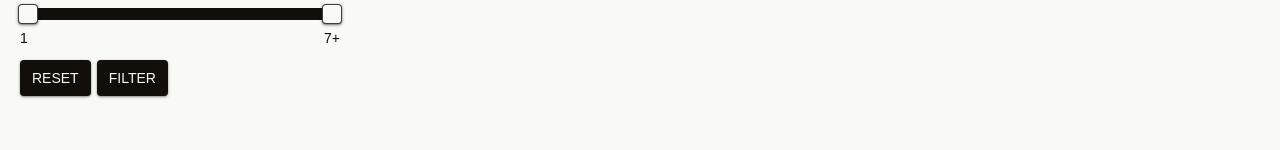
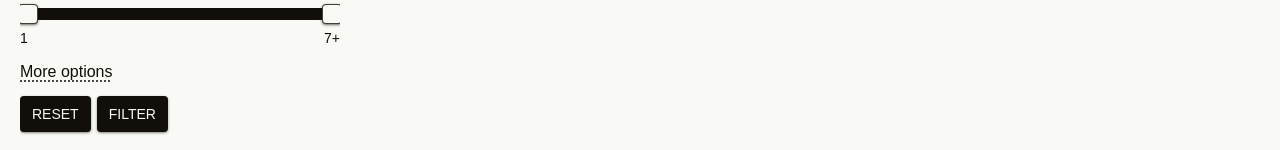
Before and after one commit to CapZillator/montenegro, a Next.js app: page /en in a window 1280 px wide. Shown: the part 556-706 px from the top of the page. Built offline with nearby package versions, Linux system fonts and the light colour scheme; no server answers; the database is empty.

Commit message:
Additional filters added to the main page.

```diff
--- a/messages/en.json
+++ b/messages/en.json
@@ -24,7 +24,10 @@
     "upload": "Upload",
     "login": "Log in",
     "logout": "Log out",
-    "filters": "Filters"
+    "filters": "Filters",
+    "showMoreParams": "More options",
+    "showLessParams": "Less options",
+    "hide": "Hide"
   },
   "states": {
     "saved": "Saved",
@@ -73,7 +76,7 @@
       "floor": "Floor",
       "buildingYear": "Building year",
       "furnished": "Furnished",
-      "balcony": "Balcony?",
+      "balcony": "Balcony",
       "parking": "Parking",
       "heating": "Heating",
       "address": "Address",
--- a/messages/ru.json
+++ b/messages/ru.json
@@ -24,7 +24,10 @@
     "upload": "Загрузить",
     "login": "Войти",
     "logout": "Выйти",
-    "filters": "Фильтры"
+    "filters": "Фильтры",
+    "showMoreParams": "Больше параметров",
+    "showLessParams": "Меньше параметров",
+    "hide": "Скрыть"
   },
   "states": {
     "saved": "Сохранено",
--- a/src/app/[locale]/components/filters-form/FiltersForm.tsx
+++ b/src/app/[locale]/components/filters-form/FiltersForm.tsx
@@ -6,19 +6,24 @@ import { useRouter } from "next/navigation";
 import classNames from "classnames";
 
 import { ControlledRangeSlider } from "@/components/common//controlled-inputs/controlled-range-slider/ControlledRangeSlider";
+import { Accordion } from "@/components/common/accordion/Accordion";
 import { Button } from "@/components/common/button/Button";
 import { ControlledDropdown } from "@/components/common/controlled-inputs/controlled-dropdown/ControlledDropdown";
+import { ControlledSwitcher } from "@/components/common/controlled-inputs/controlled-switcher/ControlledSwitcher";
 import { MoneyInput } from "@/components/common/controlled-inputs/money-input/MoneyInput";
 import { NumericInput } from "@/components/common/controlled-inputs/numeric-input/NumericInput";
 import { Close } from "@/components/common/icons/actions/Close";
 import { Filter } from "@/components/common/icons/actions/Filter";
+import { AirConditioner } from "@/components/common/icons/realty/AirConditioner";
 import { Area } from "@/components/common/icons/realty/Area";
+import { Armchair } from "@/components/common/icons/realty/Armchair";
 import { Bath } from "@/components/common/icons/realty/Bath";
 import { Bed } from "@/components/common/icons/realty/Bed";
 import { City } from "@/components/common/icons/realty/City";
 import { Deal } from "@/components/common/icons/realty/Deal";
 import { Door } from "@/components/common/icons/realty/Door";
 import { Location } from "@/components/common/icons/realty/Location";
+import { Parking } from "@/components/common/icons/realty/Parking";
 import { Price } from "@/components/common/icons/realty/Price";
 import { LOCALIZED_CITIES } from "@/constants/location";
 import { ListingType, ResidentialPremisesType } from "@/enums/listing";
@@ -27,16 +32,19 @@ import { useTranslation } from "@/hooks/use-translation/useTranslation";
 import { useWindowSize } from "@/hooks/use-window-size/useWindowSize";
 import { ResidentialPremisesFilters } from "@/types/filters";
 
-import { DEFAULT_VALUES } from "./constants";
+import { DEFAULT_FILTERS_BAR_STATE, DEFAULT_VALUES } from "./constants";
 
 export function FiltersForm() {
+  const [filtersBarState, setFiltersBarState] = useState(
+    DEFAULT_FILTERS_BAR_STATE
+  );
   const router = useRouter();
   const { t } = useTranslation();
   const { control, reset, handleSubmit } = useForm<ResidentialPremisesFilters>({
     defaultValues: DEFAULT_VALUES,
   });
   const { isDesktop, isLargeDesktop } = useWindowSize();
-  const [isOpen, setIsOpen] = useState(false);
+  // const [isOpen, setIsOpen] = useState(false);
   const currentLocale = useLocale();
 
   const onSubmit = (data: any) => {
@@ -51,7 +59,8 @@ export function FiltersForm() {
     });
 
     if (!isDesktop && !isLargeDesktop) {
-      setIsOpen(false);
+      // setIsOpen(false);
+      setFiltersBarState({ ...filtersBarState, isMainOpen: false });
     }
     router.push(`?${params.toString()}`);
   };
@@ -77,7 +86,12 @@ export function FiltersForm() {
   return (
     <>
       <button
-        onClick={() => setIsOpen(!isOpen)}
+        onClick={() =>
+          setFiltersBarState({
+            ...filtersBarState,
+            isMainOpen: !filtersBarState.isMainOpen,
+          })
+        }
         className={classNames(
           "mt-2 mb-3 px-2 py-1 flex items-center gap-1.5 border-solid border-1 border-divider rounded-sm text-sm shadow-md uppercase",
           "lg:hidden"
@@ -88,10 +102,10 @@ export function FiltersForm() {
       </button>
       <form
         className={classNames(
-          "fixed flex flex-col bg-primary left-0 top-12 bottom-0 right-0 px-3 py-5 z-10 -translate-x-full duration-300",
+          "fixed flex flex-col bg-primary left-0 top-12 bottom-0 right-0 px-3 py-5 z-10 -translate-x-full duration-300 overflow-y-auto max-w-full",
           "lg:w-60 lg:translate-x-0 lg:right-auto lg:left-auto lg:px-0 lg:top-15",
           "xl:w-80",
-          { "translate-x-0": isOpen }
+          { "translate-x-0": filtersBarState.isMainOpen }
         )}
         onSubmit={handleSubmit(onSubmit)}
       >
@@ -104,7 +118,9 @@ export function FiltersForm() {
           <h4 className="text-lg font-semibold">{t("filters.label")}</h4>
           <button
             type="button"
-            onClick={() => setIsOpen(false)}
+            onClick={() =>
+              setFiltersBarState({ ...filtersBarState, isMainOpen: false })
+            }
             className={classNames("cursor-pointer")}
           >
             <Close className="w-6 h-6 fill-primary-content duration-300 hover:fill-secondary-content" />
@@ -185,7 +201,7 @@ export function FiltersForm() {
           </div>
         </div>
 
-        <div className="max-w-100 space-y-1">
+        <div className="max-w-100 space-y-1 mb-3">
           <ControlledRangeSlider
             nameFrom="roomsFrom"
             nameTo="roomsTo"
@@ -212,6 +228,46 @@ export function FiltersForm() {
           />
         </div>
 
+        <div className="w-full">
+          <Accordion
+            title={
+              filtersBarState.isAdditionalOpen
+                ? t("actions.showLessParams")
+                : t("actions.showMoreParams")
+            }
+            isOpen={filtersBarState.isAdditionalOpen}
+            onOpenChange={() =>
+              setFiltersBarState({
+                ...filtersBarState,
+                isAdditionalOpen: !filtersBarState.isAdditionalOpen,
+              })
+            }
+          >
+            <div className={classNames("grid grid-cols-2 gap-x-3 gap-y-2")}>
+              <ControlledSwitcher
+                control={control}
+                name="furnished"
+                label={t("listings.properties.furnished")}
+                icon={<Armchair className="w-5 h-5 fill-primary-content" />}
+              />
+              <ControlledSwitcher
+                control={control}
+                name="parking"
+                label={t("listings.properties.parking")}
+                icon={<Parking className="w-5 h-5 fill-primary-content" />}
+              />
+              <ControlledSwitcher
+                control={control}
+                name="airConditioner"
+                label={t("listings.properties.ac")}
+                icon={
+                  <AirConditioner className="w-5 h-5 fill-primary-content" />
+                }
+              />
+            </div>
+          </Accordion>
+        </div>
+
         <div className="mt-3 flex gap-1.5 items-center">
           <Button type="button" onClick={onReset}>
             Reset
--- a/src/app/[locale]/components/filters-form/constants.ts
+++ b/src/app/[locale]/components/filters-form/constants.ts
@@ -12,4 +12,12 @@ export const DEFAULT_VALUES = {
   bedroomsTo: null,
   bathroomsFrom: null,
   bathroomsTo: null,
+  furnished: null,
+  parking: null,
+  airConditioner: null,
 };
+
+export const DEFAULT_FILTERS_BAR_STATE = {
+  isMainOpen: false,
+  isAdditionalOpen: false,
+};
--- /dev/null
+++ b/src/components/common/accordion/Accordion.tsx
@@ -0,0 +1,50 @@
+"use client";
+
+import classNames from "classnames";
+import { AnimatePresence, motion } from "framer-motion";
+
+type Props = {
+  title: string;
+  children: React.ReactNode;
+  isOpen: boolean;
+  onOpenChange: (isOpen: boolean) => void;
+};
+
+export const Accordion = ({ title, children, isOpen, onOpenChange }: Props) => {
+  return (
+    <div className="overflow-hidden">
+      <button
+        type="button"
+        onClick={() => onOpenChange(!isOpen)}
+        className="w-full text-left transition cursor-pointer"
+      >
+        <span
+          className={classNames(
+            "underline decoration-dotted underline-offset-4"
+          )}
+        >
+          {title}
+        </span>
+      </button>
+
+      <AnimatePresence initial={false}>
+        {isOpen && (
+          <motion.div
+            key="content"
+            initial="collapsed"
+            animate="open"
+            exit="collapsed"
+            variants={{
+              open: { height: "auto", opacity: 1 },
+              collapsed: { height: 0, opacity: 0 },
+            }}
+            transition={{ duration: 0.3, ease: "easeInOut" }}
+            className="mt-2 overflow-hidden"
+          >
+            <div>{children}</div>
+          </motion.div>
+        )}
+      </AnimatePresence>
+    </div>
+  );
+};
--- a/src/components/common/switcher/Switcher.tsx
+++ b/src/components/common/switcher/Switcher.tsx
@@ -1,26 +1,24 @@
-import { FC, useState } from "react";
+import { FC } from "react";
 import classNames from "classnames";
 
 type Props = {
-  value?: boolean;
-  onChange?: (value: boolean) => void;
+  value?: boolean | null;
   disabled?: boolean;
+  onChange: (value: boolean) => void;
 };
 
 export const Switcher: FC<Props> = ({ value, onChange, disabled }) => {
-  const [isOn, setIsOn] = useState<boolean>(value ?? false);
+  const isOn = typeof value === "boolean" ? value : false;
 
   const toggle = () => {
-    const newValue = !isOn;
-    setIsOn(newValue);
-    onChange?.(newValue);
+    onChange?.(!isOn);
   };
 
   return (
     <button
       onClick={toggle}
       aria-pressed={isOn}
-      {...{disabled}}
+      {...{ disabled }}
       className={classNames(
         "relative rounded-xl w-15 h-7.5 duration-300 cursor-pointer inset-shadow-sm inset-shadow-primary-content/30",
         "focus:outline-primary-content/80 focus:outline-2 disabled:bg-disable  disabled:focus:outline-none",
```
